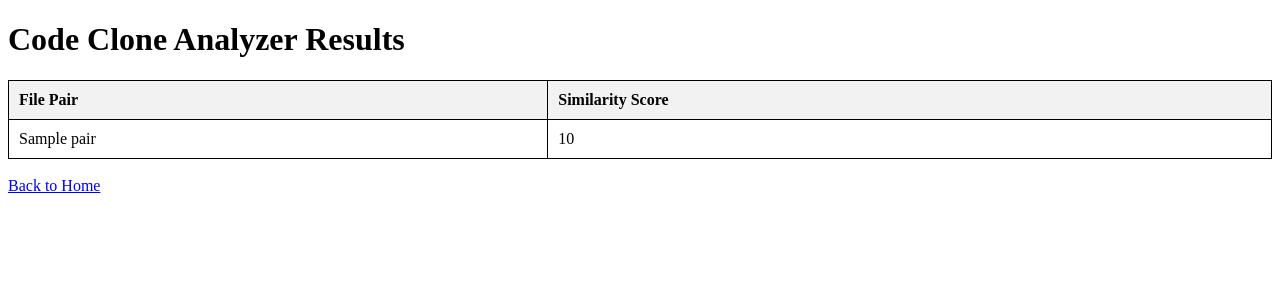
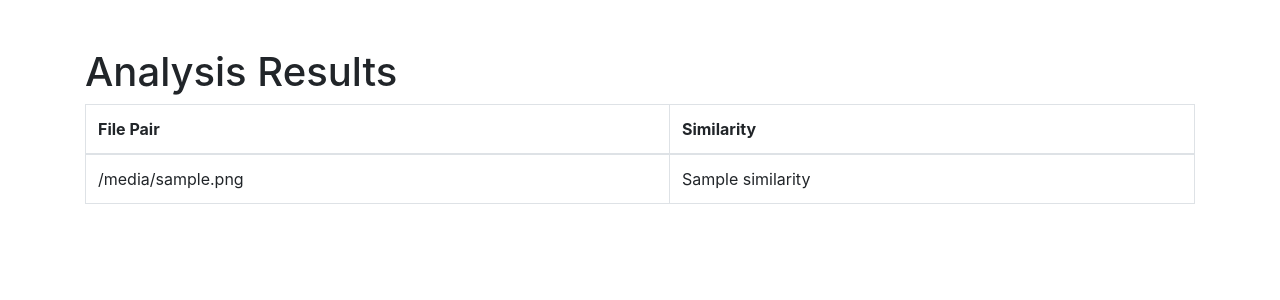
Before and after one commit to wasimsse/CodeCloneAnalyzer, a Flask app: template templates/results.html in a window 1280 px wide. Shown: the top 300 px of the page. Run offline with Flask 3, Linux system fonts and the light colour scheme; the template is opened without the code that fills it: most values are stand-ins (such as "Sample title", 1, 10 or a date in 2020); parts of the project's set-up code (start-up, migrations or seed data) failed here and were passed over; some libraries are stand-ins or nearby versions.

Commit message:
Improve results display with HTML table

```diff
--- a/templates/results.html
+++ b/templates/results.html
@@ -1,39 +1,33 @@
 <!DOCTYPE html>
 <html>
 <head>
-    <title>Code Clone Analyzer Results</title>
-    <style>
-        table {
-            width: 100%;
-            border-collapse: collapse;
-        }
-        table, th, td {
-            border: 1px solid black;
-        }
-        th, td {
-            padding: 10px;
-            text-align: left;
-        }
-        th {
-            background-color: #f2f2f2;
-        }
-    </style>
+    <title>Analysis Results</title>
+    <!-- Include Bootstrap CSS -->
+    <link rel="stylesheet" href="https://maxcdn.bootstrapcdn.com/bootstrap/4.5.2/css/bootstrap.min.css">
 </head>
 <body>
-    <h1>Code Clone Analyzer Results</h1>
-    <table>
+    <div class="container mt-5">
+        <h1>Analysis Results</h1>
+        {% if results %}
+        <table class="table table-bordered">
+            <thead>
                 <tr>
                     <th>File Pair</th>
-            <th>Similarity Score</th>
+                    <th>Similarity</th>
                 </tr>
-        {% for pair, score in results.items() %}
+            </thead>
+            <tbody>
+                {% for file_pair, similarity in results.items() %}
                 <tr>
-            <td>{{ pair }}</td>
-            <td>{{ score }}</td>
+                    <td>{{ file_pair }}</td>
+                    <td>{{ similarity }}</td>
                 </tr>
                 {% endfor %}
+            </tbody>
         </table>
-    <br>
-    <a href="/">Back to Home</a>
+        {% else %}
+        <p>No results to display.</p>
+        {% endif %}
+    </div>
 </body>
 </html>
```
Lines whose indentation alone changed are shown as unchanged.
